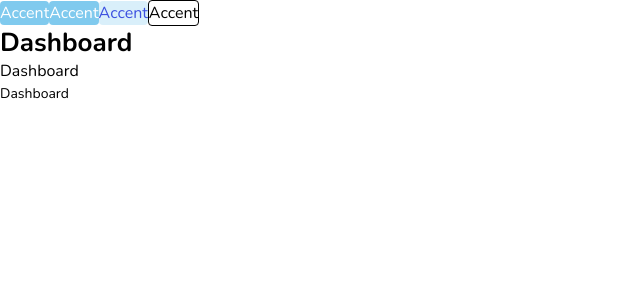
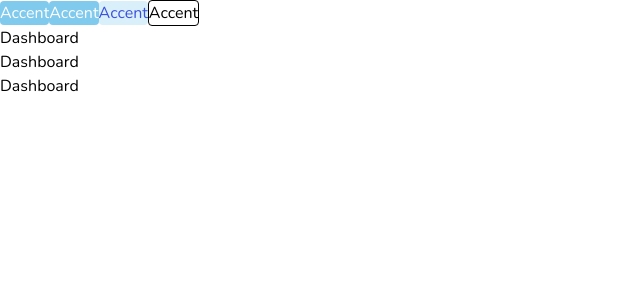
Before and after one commit to Gjiae/SuiviFormations, a Next.js app in the folder frontend/: page / in a window 1280 px wide. Shown: the top 300 px of the page, without its empty margins (0-640 px from the left). Built offline with nearby package versions, Linux system fonts and the light colour scheme.

Commit message:
fontsize

```diff
--- a/frontend/tailwind.config.js
+++ b/frontend/tailwind.config.js
@@ -19,26 +19,74 @@ module.exports = {
     },
 
     fontSize: {
-      "8xl": [
-        "26px",
+      "H4": [
+        "28px",
         {
-          lineHeight: "33px",
-          letterSpacing: "0%",
+          lineHeight: "34px",
+          letterSpacing: "0px",
           fontWeight: "Bold",
         },
       ],
-      "7xl": [
+      "H5": [
+        "24px",
+        {
+          lineHeight: "38px",
+          letterSpacing: "0px",
+          fontWeight: "Bold",
+        },
+      ],
+      "H6": [
+        "22px",
+        {
+          lineHeight: "28px",
+          letterSpacing: "0px",
+          fontWeight: "Bold",
+        },
+      ],
+      "16Reg": [
         "16px",
         {
           lineHeight: "24px",
           letterSpacing: "0px",
-          fontWeight: "Semi Bold",
+          fontWeight: "Regular",
         },
       ],
-      "6xl": [
+      "16Med": [
+        "16px",
+        {
+          lineHeight: "24px",
+          letterSpacing: "0px",
+          fontWeight: "Medium",
+        },
+      ],
+      "14Reg": [
+        "14px",
+        {
+          lineHeight: "20px",
+          letterSpacing: "0px",
+          fontWeight: "Regular",
+        },
+      ],
+      "14Med": [
         "14px",
         {
           lineHeight: "22px",
+          letterSpacing: "0px",
+          fontWeight: "Medium",
+        },
+      ],
+      "12Reg": [
+        "12px",
+        {
+          lineHeight: "18px",
+          letterSpacing: "0px",
+          fontWeight: "Regular",
+        },
+      ],
+      "12Med": [
+        "12px",
+        {
+          lineHeight: "15px",
           letterSpacing: "0px",
           fontWeight: "Medium",
         },
```
